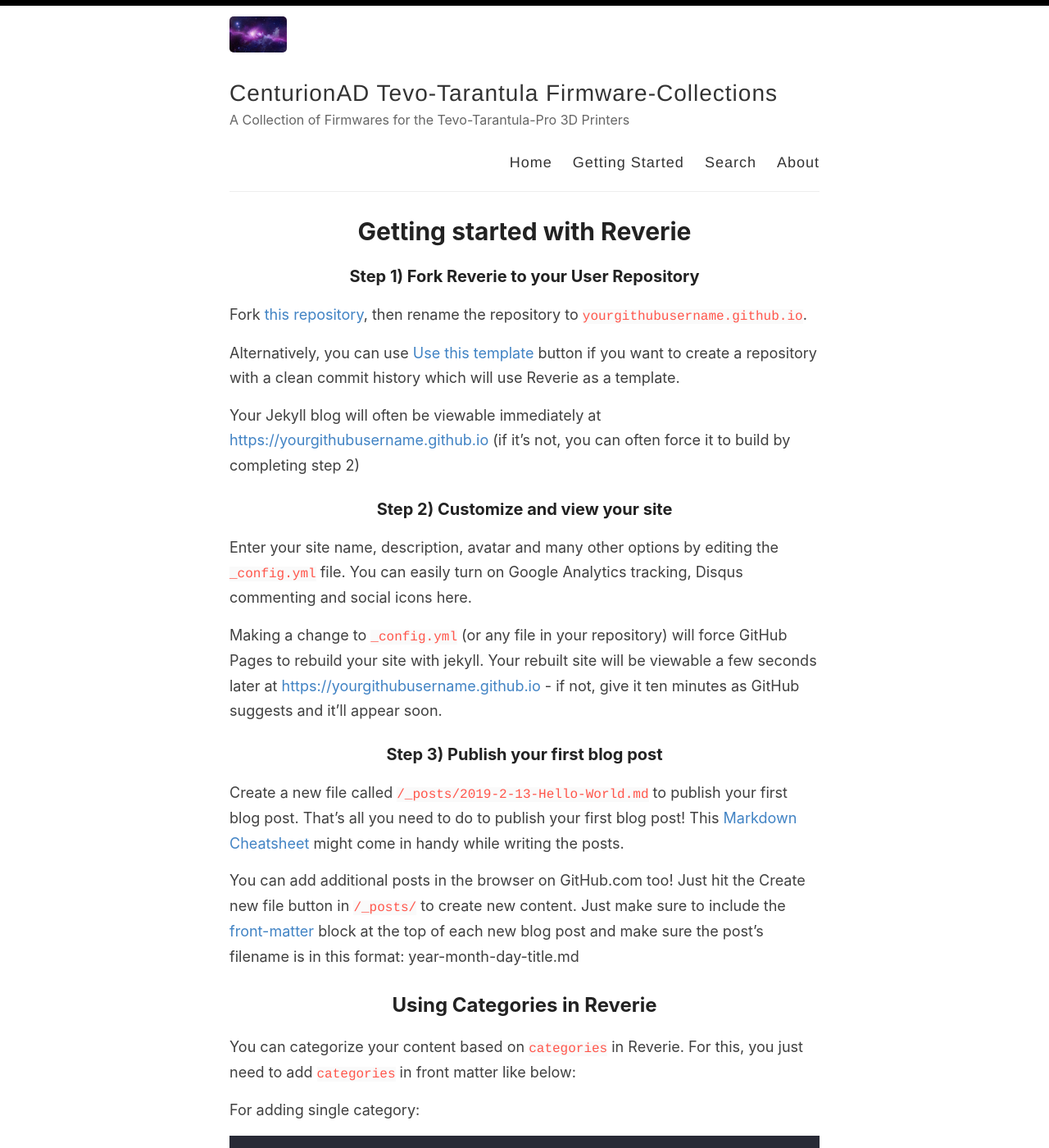
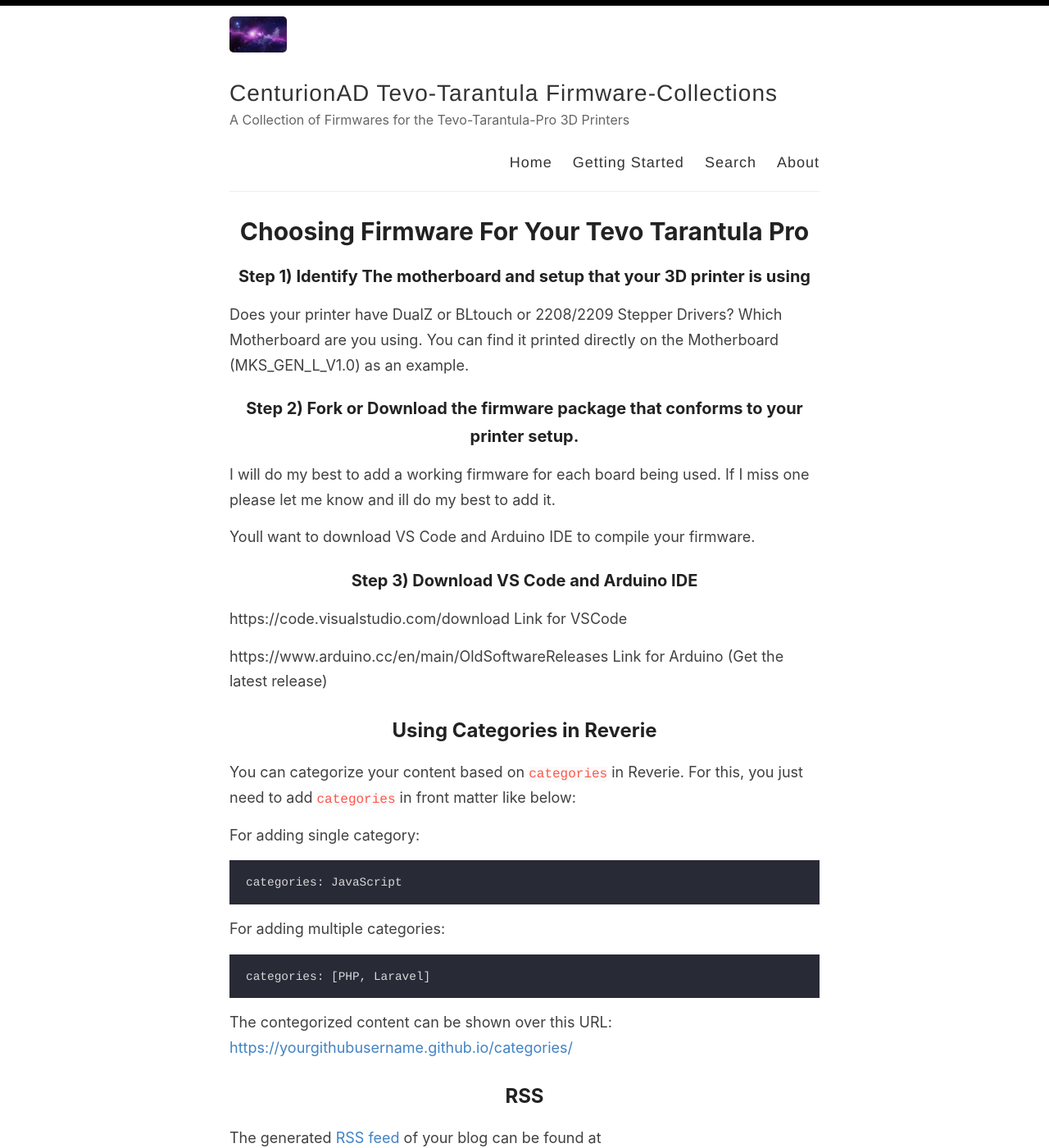
Before and after one commit to Centurion83/Tarantula-Firmwares, a Jekyll site: the page built from _pages/getting-started.md, in a window 1280 px wide and 1400 px high. Shown: the whole window at 82% size. Built offline with Jekyll 4.4.1, drawn with Linux system fonts in a browser that asks for light colours.

Commit message:
page additions

```diff
--- a/_pages/getting-started.md
+++ b/_pages/getting-started.md
@@ -1,28 +1,25 @@
 ---
 layout: page
-title: Getting started with Reverie
+title: Choosing Firmware For Your Tevo Tarantula Pro
 permalink: /getting-started/
 ---
 
-### Step 1) Fork Reverie to your User Repository
+### Step 1) Identify The motherboard and setup that your 3D printer is using
 
-Fork [this repository](https://github.com/amitmerchant1990/reverie), then rename the repository to `yourgithubusername.github.io`.
+Does your printer have DualZ or BLtouch or 2208/2209 Stepper Drivers? Which Motherboard are you using. You can find it printed directly on the Motherboard (MKS_GEN_L_V1.0) as an example.
 
-Alternatively, you can use [Use this template](https://github.com/amitmerchant1990/reverie/generate) button if you want to create a repository with a clean commit history which will use Reverie as a template.
+### Step 2) Fork or Download the firmware package that conforms to your printer setup.
 
-Your Jekyll blog will often be viewable immediately at <https://yourgithubusername.github.io> (if it's not, you can often force it to build by completing step 2)
+I will do my best to add a working firmware for each board being used. If I miss one please let me know and ill do my best to add it.
 
-### Step 2) Customize and view your site
+Youll want to download VS Code and Arduino IDE to compile your firmware.
 
-Enter your site name, description, avatar and many other options by editing the `_config.yml` file. You can easily turn on Google Analytics tracking, Disqus commenting and social icons here.
+### Step 3) Download VS Code and Arduino IDE
 
-Making a change to `_config.yml` (or any file in your repository) will force GitHub Pages to rebuild your site with jekyll. Your rebuilt site will be viewable a few seconds later at <https://yourgithubusername.github.io> - if not, give it ten minutes as GitHub suggests and it'll appear soon.
+https://code.visualstudio.com/download  Link for VSCode
 
-### Step 3) Publish your first blog post
-
-Create a new file called `/_posts/2019-2-13-Hello-World.md` to publish your first blog post. That's all you need to do to publish your first blog post! This [Markdown Cheatsheet](https://github.com/adam-p/markdown-here/wiki/Markdown-Cheatsheet) might come in handy while writing the posts.
-
-> You can add additional posts in the browser on GitHub.com too! Just hit the <kbd>Create new file</kbd> button in `/_posts/` to create new content. Just make sure to include the [front-matter](http://jekyllrb.com/docs/frontmatter/) block at the top of each new blog post and make sure the post's filename is in this format: year-month-day-title.md
+https://www.arduino.cc/en/main/OldSoftwareReleases Link for Arduino (Get the latest release)
+>
 
 ## Using Categories in Reverie
 
```
